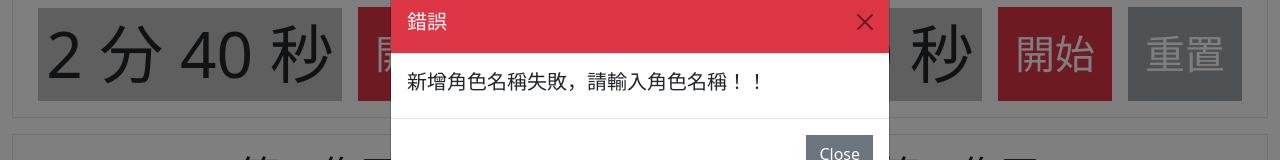
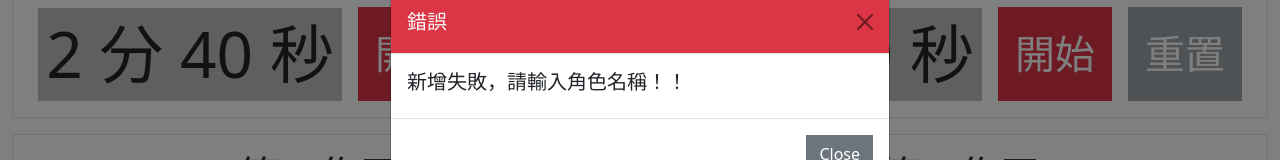
Before and after one commit to MizuYang/Three-Boss-Tools, a Vue app: page /#/ in a window 1280 px wide. Both pictures are taken after a click on the button "新增". Shown: the part 310-470 px from the top of the page. Built offline with nearby package versions, Linux system fonts and the light colour scheme; no server answers.

Commit message:
修改 Modal 錯誤提示

```diff
--- a/src/components/modal/AddNameErr.vue
+++ b/src/components/modal/AddNameErr.vue
@@ -7,7 +7,7 @@
           <button type="button" class="btn-close" data-bs-dismiss="modal" aria-label="Close"></button>
         </div>
         <div class="modal-body">
-          <h5>新增角色名稱失敗，請輸入角色名稱！！</h5>
+          <h5>新增失敗，請輸入角色名稱！！</h5>
         </div>
         <div class="modal-footer">
           <button type="button" class="btn btn-secondary" data-bs-dismiss="modal">Close</button>
```
